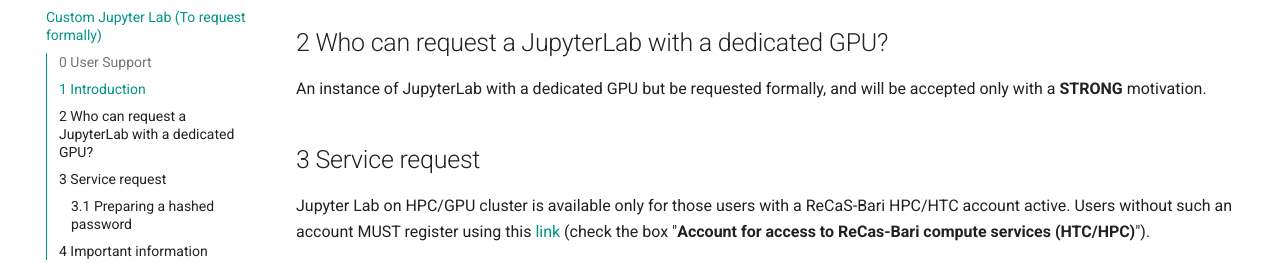
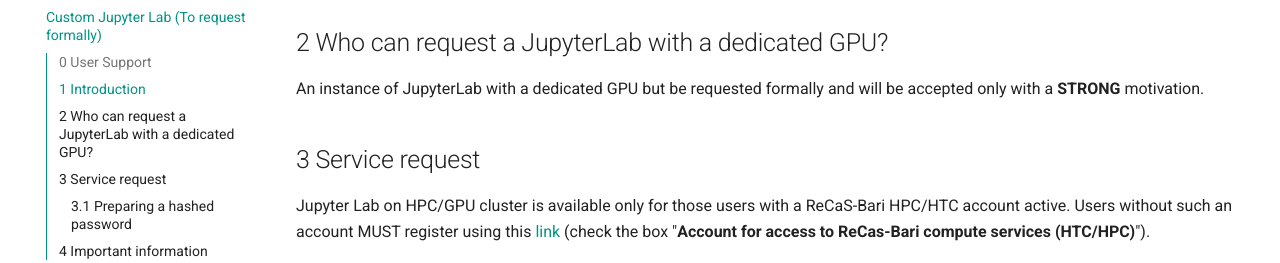
Before and after one commit to jvino/cluster-hpc-gpu-guides, an MkDocs documentation site: the page built from docs/interactive_services/jupyter_lab.md, in a window 1280 px wide and 900 px high, scrolled down 695 px. Shown: the part 181-444 px from the top of the window. Built offline with MkDocs 1.6.1 and Material for MkDocs 9.7.7, drawn with Linux system fonts in a browser that asks for light colours; comment, search, counter and statistics services are not loaded.

```diff
--- a/docs/interactive_services/jupyter_lab.md
+++ b/docs/interactive_services/jupyter_lab.md
@@ -22,7 +22,7 @@ The Jupyter Lab instance **MUST BE** used **ONLY** for the developing phase. As
 
 ## 2 Who can request a JupyterLab with a dedicated GPU?
 
-An instance of JupyterLab with a dedicated GPU but be requested formally, and will be accepted only with a **STRONG** motivation.
+An instance of JupyterLab with a dedicated GPU but be requested formally and will be accepted only with a **STRONG** motivation.
 
 ## 3 Service request
 Jupyter Lab on HPC/GPU cluster is available only for those users with a ReCaS-Bari HPC/HTC account active. Users without such an account MUST register using this [link](https://www.recas-bari.it/index.php/en/recas-bari-servizi-en/richiesta-credenziali-2) (check the box "**Account for access to ReCas-Bari compute services (HTC/HPC)**").
```
